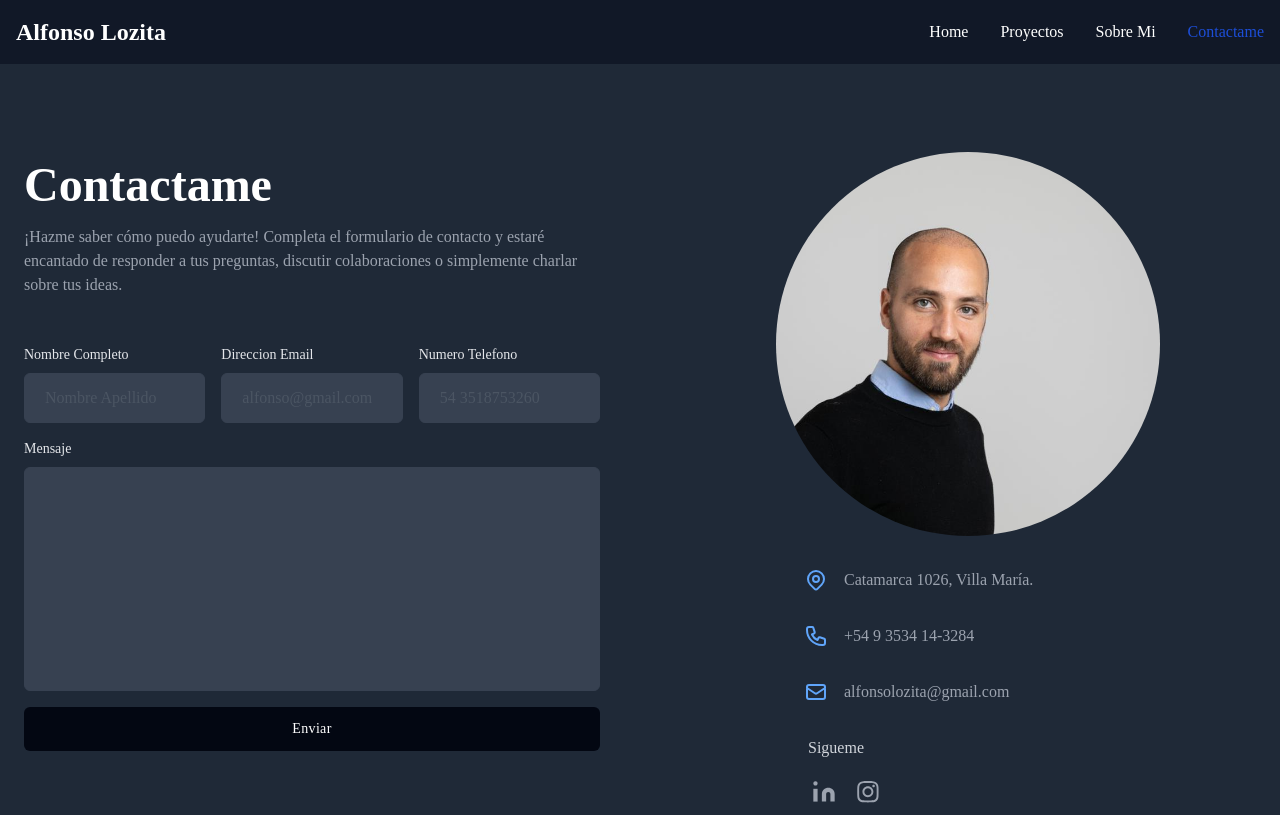
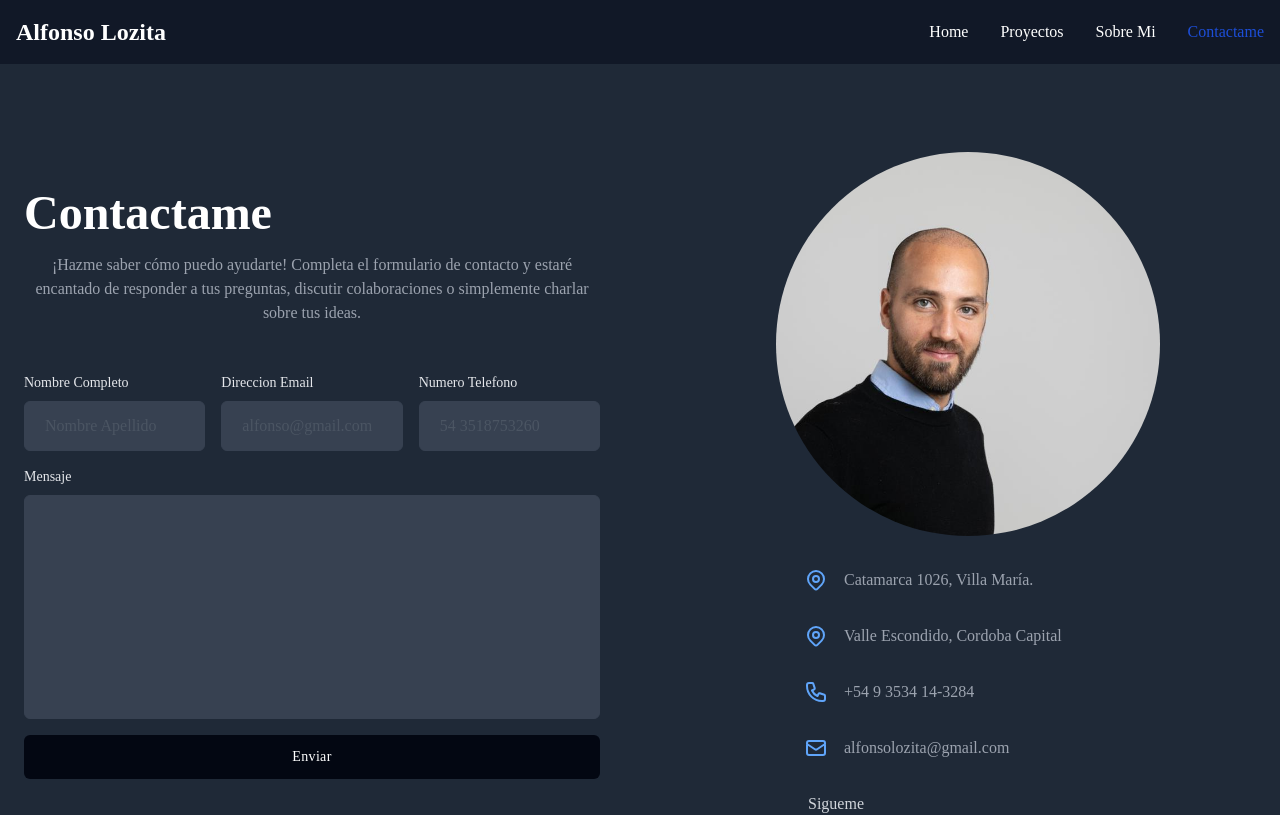
Before and after one commit to franmartos11/AlfonsoWebFinal, a Next.js app: page /contact in a window 1280 px wide. Shown: the top 815 px of the page. Built offline with nearby package versions, Linux system fonts and the light colour scheme; what tailwindcss-animated would draw is missing.

Commit message:
changes on Dos Arroyos Proyect text & on contact

```diff
--- a/src/Components/CardProyect/CardProyect.tsx
+++ b/src/Components/CardProyect/CardProyect.tsx
@@ -126,6 +126,7 @@ export default function CardProyect() {
                             </p>
                             */}
                             <h2> PARCELAS EN VENTA </h2>
+
                             <p className="mt-6">
                                 El desarrollo cuenta con un total de 20 chacras
                                 exclusivas, planteadas desde una filosofía
@@ -140,6 +141,50 @@ export default function CardProyect() {
                                 conexión con la montaña, la vida silvestre y la
                                 tranquilidad.
                             </p>
+                            <br />
+
+                            <h2> SUSTENTABILIDAD EDILICIA EN CABAÑAS </h2>
+
+                            <p className="mt-6">
+                                En Dos Arroyos, estamos comprometidos con el
+                                cuidado del medio ambiente y la promoción de
+                                prácticas sostenibles en todas nuestras
+                                operaciones. Nuestras cabañas no solo ofrecen un
+                                refugio acogedor en medio de la naturaleza, sino
+                                que también están diseñadas y construidas con
+                                los más altos estándares de sustentabilidad
+                                edilicia. ¿Qué es la sustentabilidad edilicia?
+                                Es el enfoque integral que considera el impacto
+                                ambiental, social y económico de la construcción
+                                y operación de edificios.
+                            </p>
+                            <p className="mt-6">
+                                En Dos Arroyos, nos esforzamos por minimizar
+                                nuestra huella ecológica y maximizar el
+                                bienestar de nuestros huéspedes y la comunidad
+                                local. Nuestras cabañas están construidas con
+                                materiales eco-amigables y de bajo impacto
+                                ambiental. Desde la madera certificada hasta los
+                                sistemas de energía renovable, cada aspecto de
+                                nuestras construcciones se selecciona
+                                cuidadosamente para garantizar la máxima
+                                eficiencia y mínimos residuos. Además, nuestras
+                                cabañas están diseñadas para integrarse
+                                armoniosamente con el entorno natural
+                                circundante. Desde los paisajes hasta la vida
+                                silvestre, nos esforzamos por preservar y
+                                proteger la belleza única de cada ubicación
+                                donde operamos. Al elegir alojarse en nuestras
+                                cabañas, no solo disfrutarás de un ambiente
+                                tranquilo y relajante, sino que también estarás
+                                apoyando prácticas sustentables y responsables.
+                            </p>
+                            <p className="mt-6">
+                                ¡Únete a nosotros en nuestro viaje hacia un
+                                futuro más verde y próspero! ¡Reserva ahora y
+                                descubre la belleza de la sustentabilidad en Dos
+                                Arroyos!
+                            </p>
                             <Link
                                 href="http://dosarroyoseldurazno.com.ar/?utm_term&utm_campaign=2A%20-%20Maximo%20Rendimiento&utm_source=adwords&utm_medium=ppc&hsa_acc=7732122384&hsa_cam=19982195984&hsa_grp&hsa_ad&hsa_src=x&hsa_tgt&hsa_kw&hsa_mt&hsa_net=adwords&hsa_ver=3&gad_source=1&gclid=Cj0KCQjwwMqvBhCtARIsAIXsZpblkfcvM5a9idid-TrFtRsz-1SbIa8dSw__bjxw6YXFn1UqeUJO-xMaAqHxEALw_wcB"
                                 className="mt-[2rem] inline-block rounded border-blue-950 bg-blue-950 px-12 py-3 text-sm font-medium text-white  hover:bg-blue-900 focus:outline-none focus:ring active:text-blue-950"
--- a/src/Components/Contact/ContactCardImg.tsx
+++ b/src/Components/Contact/ContactCardImg.tsx
@@ -9,7 +9,7 @@ export default function ContactCardImg() {
                             Contactame
                         </h1>
 
-                        <p className="mt-4 text-gray-400">
+                        <p className="mt-4 text-gray-400 text-center">
                             ¡Hazme saber cómo puedo ayudarte! Completa el formulario de contacto y estaré encantado de responder a tus preguntas, discutir colaboraciones o simplemente charlar sobre tus ideas.
                         </p>
 
@@ -99,6 +99,34 @@ export default function ContactCardImg() {
 
                                     <a href="https://www.google.com/maps/place/Escribania+Marchini+Lozita/@-32.4098858,-63.2461997,21z/data=!4m15!1m8!3m7!1s0x95cc42de3d51e521:0x5941c72cd92141b1!2sCatamarca+1026,+X5900+Villa+María,+Córdoba!3b1!8m2!3d-32.4098261!4d-63.2459734!16s%2Fg%2F11gj4ns674!3m5!1s0x95cc42de3b64ab53:0x9e37e72e900171e1!8m2!3d-32.4098197!4d-63.245979!16s%2Fg%2F1hc421vl0?entry=ttu">
                                         Catamarca 1026, Villa María.
+                                    </a>
+                                </span>
+                            </p>
+                            <p className="flex items-start -mx-2">
+                                <svg
+                                    xmlns="http://www.w3.org/2000/svg"
+                                    className="w-6 h-6 mx-2 text-blue-400 "
+                                    fill="none"
+                                    viewBox="0 0 24 24"
+                                    stroke="currentColor"
+                                    stroke-width="2"
+                                >
+                                    <path
+                                        stroke-linecap="round"
+                                        stroke-linejoin="round"
+                                        d="M17.657 16.657L13.414 20.9a1.998 1.998 0 01-2.827 0l-4.244-4.243a8 8 0 1111.314 0z"
+                                    />
+                                    <path
+                                        stroke-linecap="round"
+                                        stroke-linejoin="round"
+                                        d="M15 11a3 3 0 11-6 0 3 3 0 016 0z"
+                                    />
+                                </svg>
+
+                                <span className="mx-2  truncate w-72 text-gray-400">
+
+                                    <a href="https://www.google.com/maps/place/Valle+Escondido,+Córdoba/@-31.3707721,-64.2981891,14z/data=!3m1!4b1!4m6!3m5!1s0x94329e8dba3295b9:0x3eb6a826c688a264!8m2!3d-31.3632999!4d-64.2824203!16s%2Fg%2F11p75rr4z8?entry=ttu">
+                                        Valle Escondido, Cordoba Capital
                                     </a>
                                 </span>
                             </p>
```
